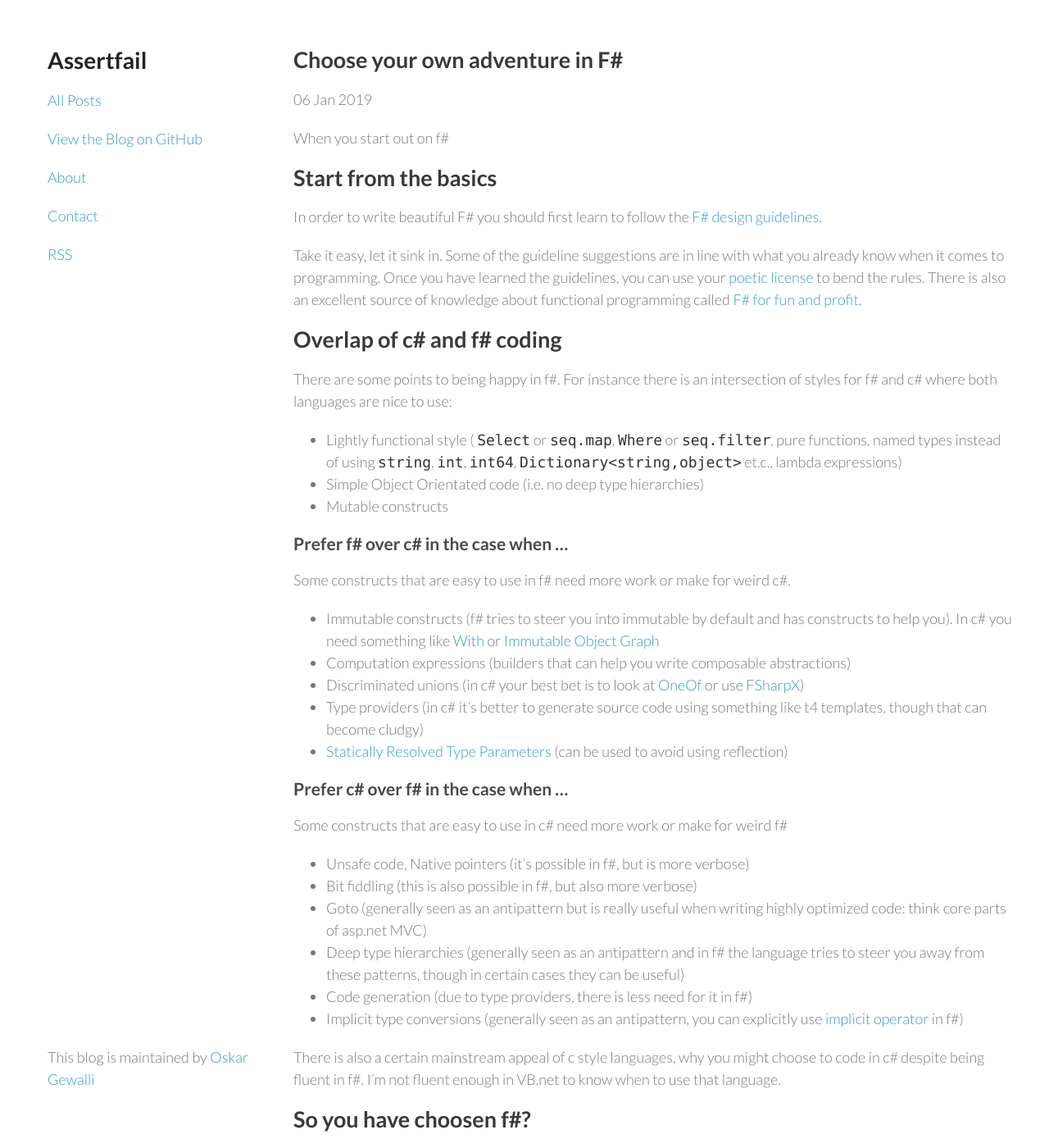
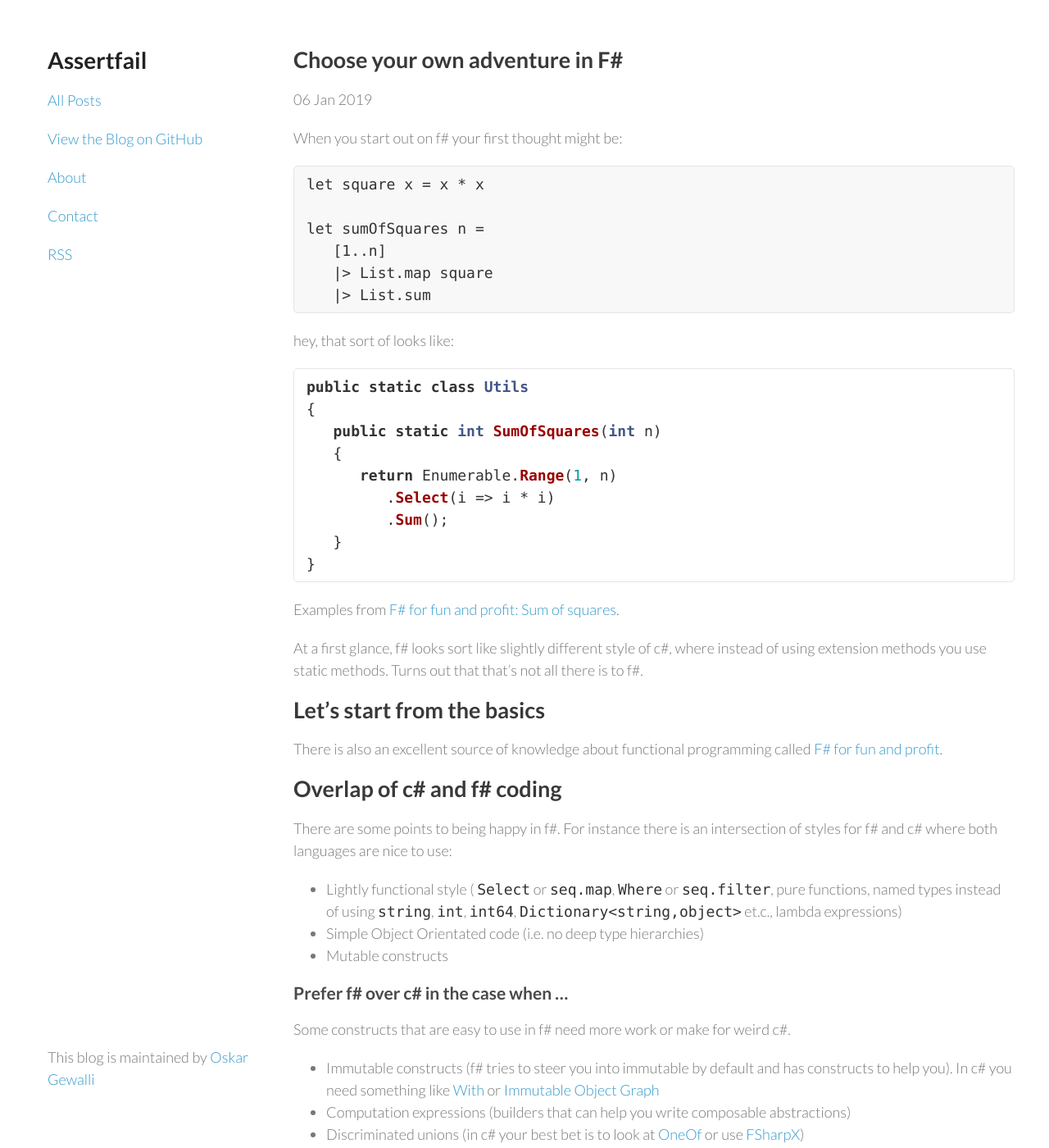
Before and after one commit to wallymathieu/assertfail, a Jekyll site: the page built from _posts/2019-01-06-Choose-your-own-adventure-in-fsharp.md, in a window 1280 px wide and 1400 px high. Shown: the whole window at 82% size. Built offline with Jekyll 4.4.1, drawn with Linux system fonts in a browser that asks for light colours; nearby versions of some CDN libraries; some of the changed text lies outside the part shown.

Commit message:
Better introduction

````diff
--- a/_posts/2019-01-06-Choose-your-own-adventure-in-fsharp.md
+++ b/_posts/2019-01-06-Choose-your-own-adventure-in-fsharp.md
@@ -5,13 +5,36 @@ date: 2019-01-06T10:32:39+01:00
 tags: f# c# code-style
 ---
 
-When you start out on f#
+When you start out on f# your first thought might be:
 
-## Start from the basics
+```f#
+let square x = x * x
 
-In order to write beautiful F# you should first learn to follow the [F# design guidelines](http://fsharp.org/specs/component-design-guidelines/).
+let sumOfSquares n =
+   [1..n]
+   |> List.map square
+   |> List.sum
+```
+hey, that sort of looks like:
+```c#
+public static class Utils
+{
+   public static int SumOfSquares(int n)
+   {
+      return Enumerable.Range(1, n)
+         .Select(i => i * i)
+         .Sum();
+   }
+}
+```
+Examples from [F# for fun and profit: Sum of squares](https://fsharpforfunandprofit.com/posts/fvsc-sum-of-squares/).
 
-Take it easy, let it sink in. Some of the guideline suggestions are in line with what you already know when it comes to programming. Once you have learned the guidelines, you can use your [poetic license](https://en.wikipedia.org/wiki/Artistic_license) to bend the rules. There is also an excellent source of knowledge about functional programming called [F# for fun and profit](https://fsharpforfunandprofit.com).
+At a first glance, f# looks sort like slightly different style of c#, where instead of using extension methods you use static methods. Turns out that that's not all there is to f#.
+
+
+## Let's start from the basics
+
+There is also an excellent source of knowledge about functional programming called [F# for fun and profit](https://fsharpforfunandprofit.com).
 
 ## Overlap of c# and f# coding
 
@@ -153,6 +176,12 @@ YoLo isn't really a library, it's really a small file that gives you a bit of ex
 
 My personal favorite. It's a rejection of the assumption that [f# cannot express higher level of abstractions](https://forums.fsharp.org/t/does-f-have-a-future/237). By using for instance monad transformers you can get the same functionality (combinations of computation expressions) as in ExtCore but without having to manually code it.
 
+## Beatiful F#
+
+In order to write beautiful F# you should first learn to follow the [F# design guidelines](http://fsharp.org/specs/component-design-guidelines/).
+
+Take it easy, let it sink in. Some of the guideline suggestions are in line with what you already know when it comes to programming. Once you have learned the guidelines, you can use your [poetic license](https://en.wikipedia.org/wiki/Artistic_license) to bend the rules.
+
 ## Conclusion
 
 F# has a rich eco system of tools and frameworks. It can be a useful tool in order to deal with complexity or just to write something quick. There are many paths that you can take get where you need to go.
````
